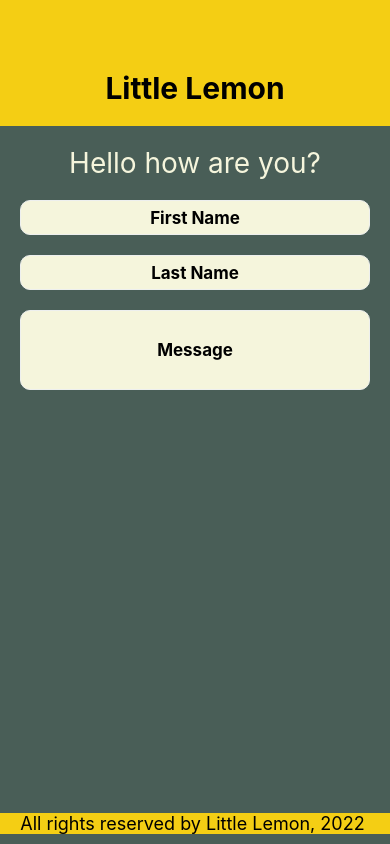
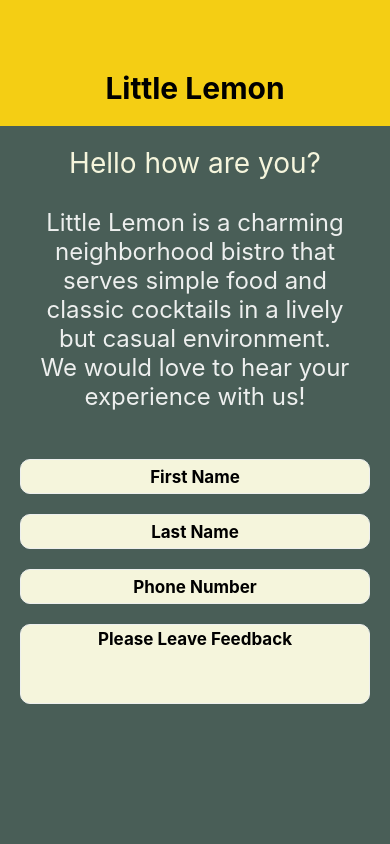
Before and after one commit to Sammy970/Sample-React-Native-App, a React Native app: screen / in a window 390 px wide. Built offline with nearby package versions, Linux system fonts and the light colour scheme.

Commit message:
Added KeyboardAvoidingView, keyboardDismissMode and props to TextInput

```diff
--- a/App.js
+++ b/App.js
@@ -20,7 +20,7 @@
       </View >
 
       <View style={{ backgroundColor: '#495E57' }}>
-        <Footer />
+        {/* <Footer /> */}
       </View>
 
     </>
--- a/components/FeedbackForm.js
+++ b/components/FeedbackForm.js
@@ -1,19 +1,32 @@
-import { StyleSheet, Text, View, ScrollView, TextInput } from 'react-native'
+import { StyleSheet, Text, ScrollView, TextInput, KeyboardAvoidingView, Platform } from 'react-native'
 import * as React from 'react'
 
 export default function FeedbackForm() {
 
     const [firstName, onChangeFirstName] = React.useState('');
     const [lastName, onChangeLastName] = React.useState('');
+    const [phoneNumber, onChangePhoneNumber] = React.useState('');
     const [message, onChangeMessage] = React.useState('');
 
     return (
-        <ScrollView style={fbStyles.headerContainer}>
+        <KeyboardAvoidingView
+            style={fbStyles.headerContainer}
+            behavior={Platform.OS === 'ios' ? 'padding' : 'height'}
+        >
+            <ScrollView keyboardDismissMode='on-drag'>
                 <Text style={fbStyles.headerText}>
                     Hello how are you?
                 </Text>
+
+                <Text style={fbStyles.bodyText}>
+                    Little Lemon is a charming neighborhood bistro that serves simple food
+                    and classic cocktails in a lively but casual environment. We would
+                    love to hear your experience with us!
+                </Text>
+
                 <TextInput
                     value={firstName}
+                    secureTextEntry={false}
                     onChangeText={onChangeFirstName}
                     placeholder={'First Name'}
                     style={fbStyles.input}
@@ -25,18 +38,31 @@
                     style={fbStyles.input}
                 />
                 <TextInput
+                    value={phoneNumber}
+                    onChangeText={onChangePhoneNumber}
+                    placeholder={'Phone Number'}
+                    keyboardType='phone-pad'
+                    style={fbStyles.input}
+                />
+                <TextInput
                     value={message}
                     onChangeText={onChangeMessage}
-                placeholder={'Message'}
+                    placeholder={'Please Leave Feedback'}
+                    multiline={true}
+                    maxLength={250}
+                    // autoComplete='birthdate-day'
                     style={fbStyles.messageInput}
                 />
+
             </ScrollView>
+        </KeyboardAvoidingView>
     )
 }
 
 const fbStyles = StyleSheet.create({
+
     headerContainer: {
-        flex: 0.2,
+        flex: 1,
         padding: 20,
         // backgroundColor: 'beige',
     },
@@ -74,5 +100,13 @@
         marginTop: 20,
         marginLeft: 'auto',
         marginRight: 'auto',
+    },
+    bodyText: {
+        fontSize: 24,
+        padding: 20,
+        marginVertical: 8,
+        color: '#EDEFEE',
+        textAlign: 'center',
+        backgroundColor: '#495E57',
     }
 })
```
Lines whose indentation alone changed are shown as unchanged.
